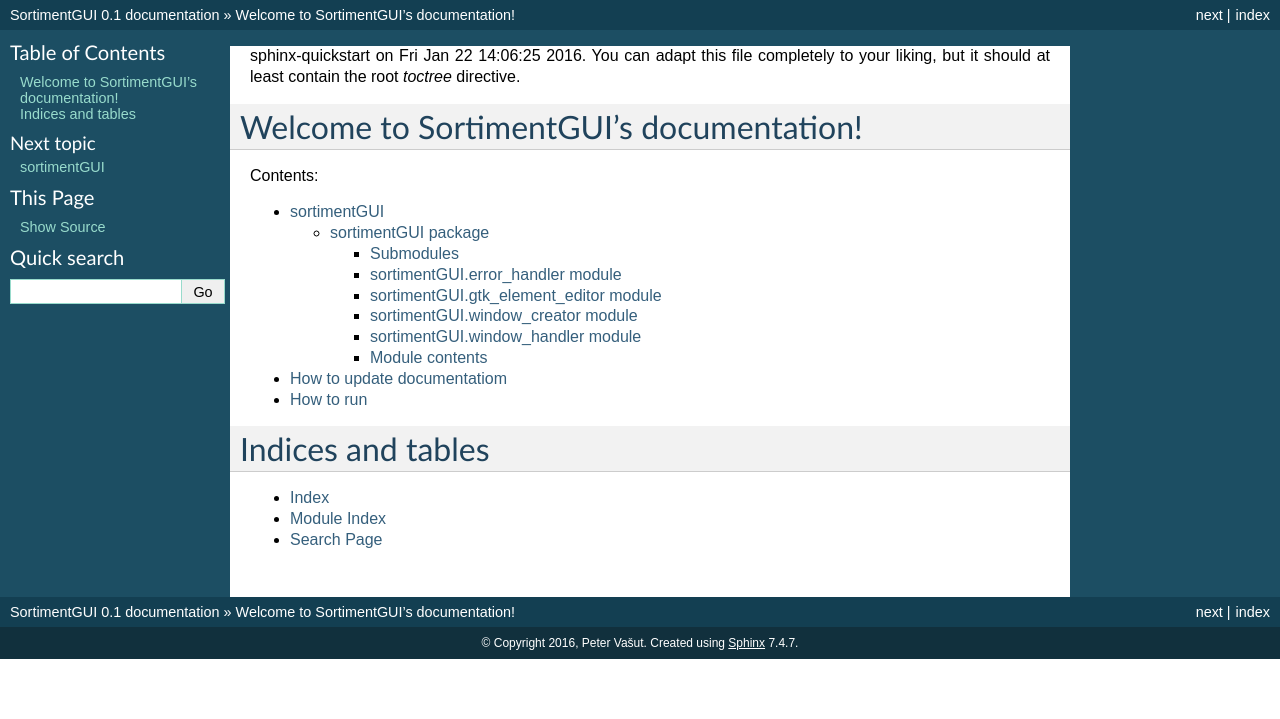
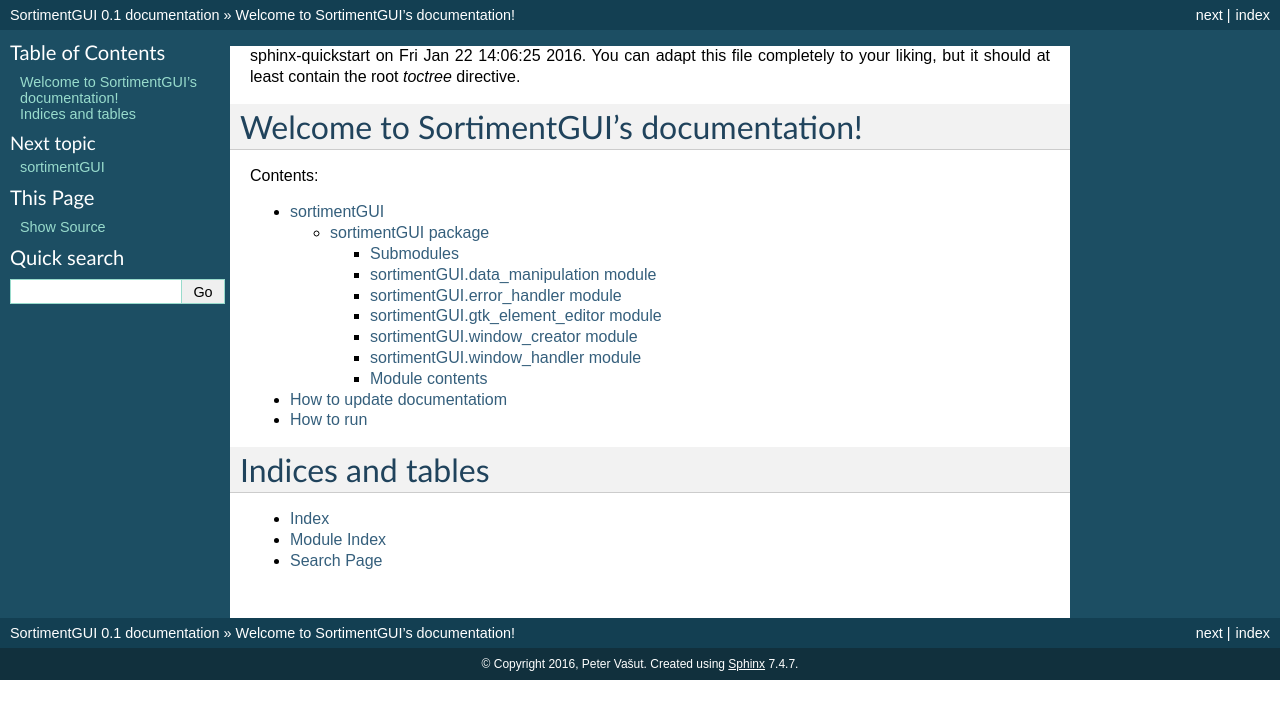
Before and after one commit to peter-vasut/sortiment-frontent, a Sphinx documentation site: the page built from Documentation/source/index.rst, in a window 1280 px wide. Shown: the top 719 px of the page. Built offline with Sphinx 7.4.7, drawn with Linux system fonts in a browser that asks for light colours.

Commit message:
Refactoring and documentation update.

```diff
--- a/Documentation/source/sortimentGUI.rst
+++ b/Documentation/source/sortimentGUI.rst
@@ -3,6 +3,14 @@
 
 Submodules
 ----------
+
+sortimentGUI.data_manipulation module
+-------------------------------------
+
+.. automodule:: sortimentGUI.data_manipulation
+    :members:
+    :undoc-members:
+    :show-inheritance:
 
 sortimentGUI.error_handler module
 ---------------------------------
```
Also changed, not shown: 1 other file.
